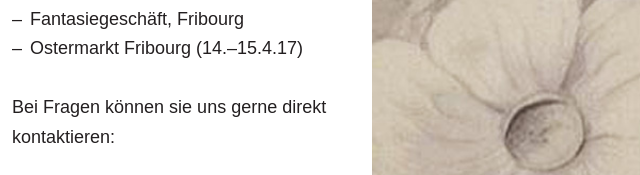
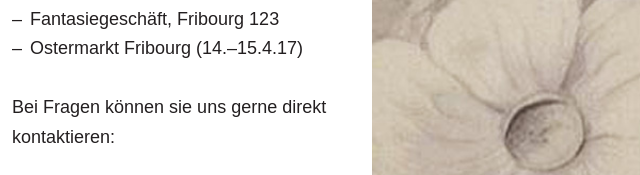
Before and after one commit to meodai/fynoggeli, a plain HTML site: page index.html in a window 1280 px wide. Shown: the part 445-620 px from the top of the page, 28-668 px from the left. Drawn offline with Linux system fonts and the light colour scheme; a script that the page names is missing.

Commit message:
Update index.html

```diff
--- a/index.html
+++ b/index.html
@@ -22,7 +22,7 @@
 Diese fabriziert Myriam Aerne vorwiegend aus Papier, aber auch aus lauter anderen Materialien, welche auf dem Estrich oder einem Flohmarkt gefunden werden können.</p>
 <h3>Verkaufspunkte unserer Produkte</h3>
 <ul>
-<li>Fantasiegeschäft, Fribourg</li>
+<li>Fantasiegeschäft, Fribourg 123</li>
 <li>Ostermarkt Fribourg (14.–15.4.17)</li>
 </ul>
 </article><aside class="contact"><h2 class="is-hidden">Kontakt</h2><p>Bei Fragen können sie uns gerne direkt kontaktieren:</p>
```
